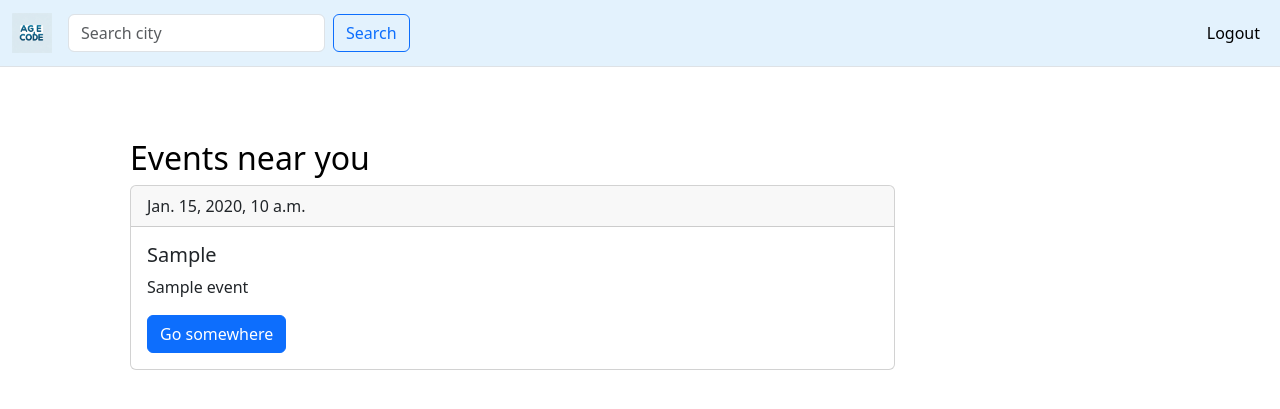
After one commit to farrelljade/AgeCode, a Django app: page /events/ in a window 1280 px wide. The commit adds this page. Shown: the top 409 px of the page. Run offline with Django 5.2, Linux system fonts and the light colour scheme; a user stored in the database is signed in; tables that the repository leaves empty hold one stand-in row (values such as "Sample post").

Commit message:
Add an Events page searchable via nav search bar.

```diff
--- a/agecode/templates/agecode/base.html
+++ b/agecode/templates/agecode/base.html
@@ -19,6 +19,7 @@
           {% endfor %}
         {% endif %}
 
+        {% block header %}{% endblock header %}
         {% block content %}{% endblock content %}
       </div>
     </div>
--- /dev/null
+++ b/agecode/templates/agecode/events.html
@@ -0,0 +1,23 @@
+{% extends "agecode/base.html" %}
+
+{% block header %}
+  <h2>{{ header_message }}</h2>
+{% endblock header %}
+
+{% block content %}
+  {% if events %}
+    {% for event in events %}
+    <div class="card w-75">
+        <div class="card-header">
+          {{ event.date }}
+        </div>
+        <div class="card-body">
+          <h5 class="card-title">{{ event.location }}</h5>
+          <p class="card-text">{{ event.title }}</p>
+          <a href="#" class="btn btn-primary">Go somewhere</a>
+        </div>
+      </div>
+    </br>
+    {% endfor %}
+  {% endif %}
+{% endblock content %}
--- a/agecode/templates/agecode/navbar.html
+++ b/agecode/templates/agecode/navbar.html
@@ -8,8 +8,8 @@
     <button class="navbar-toggler" type="button" data-bs-toggle="collapse" data-bs-target="#navbarSupportedContent" aria-controls="navbarSupportedContent" aria-expanded="false" aria-label="Toggle navigation">
       <span class="navbar-toggler-icon"></span>
     </button>
-    <form class="d-flex" role="search">
-      <input class="form-control me-2" type="search" placeholder="Search events" aria-label="Search">
+    <form class="d-flex" role="search" action="{% url 'agecode:events' %}" method="get">
+      <input class="form-control me-2" type="search" name="query" placeholder="Search city" aria-label="Search">
       <button class="btn btn-outline-primary" type="submit">Search</button>
     </form>
     <div class="collapse navbar-collapse" id="navbarSupportedContent">
--- a/agecode/urls.py
+++ b/agecode/urls.py
@@ -8,4 +8,5 @@ urlpatterns = [
     path('login/', views.user_login, name='login'),
     path('logout/', views.user_logout, name='logout'),
     path('register/', views.register_user, name='register'),
+    path('events/', views.user_events, name='events'),
 ]
--- a/agecode/views.py
+++ b/agecode/views.py
@@ -1,5 +1,6 @@
 from django.shortcuts import render, redirect
 from django.contrib.auth import authenticate, login, logout
+from django.contrib.auth.decorators import login_required
 from django.contrib import messages
 from .forms import RegistrationForm
 from .models import Event
@@ -51,3 +52,16 @@ def register_user(request):
         return render(request, 'agecode/register.html', {'form':form})
 
     return render(request, 'agecode/register.html', {'form':form})
+
+@login_required
+def user_events(request):
+    query = request.GET.get('query', '')  # Get the search query
+
+    if query:
+        events = Event.objects.filter(location__icontains=query)  # Filter events by location
+        header_message = f"Events in {query}"
+    else:
+        events = Event.objects.all()  # Get all events if no query
+        header_message = "Events near you"
+
+    return render(request, 'agecode/events.html', {'events': events, 'header_message': header_message})
```
